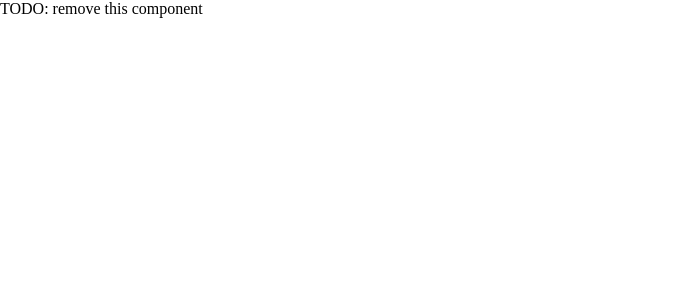
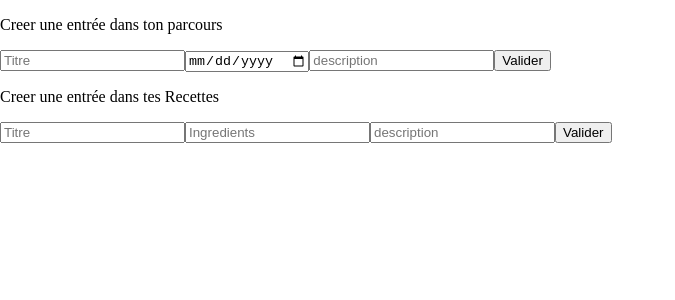
Before and after one commit to SirHarveyBix/checkppoint-front, a React (Create React App) app: page / in a window 1280 px wide. Shown: the top 300 px of the page, without its empty margins (0-675 px from the left). Built offline with nearby package versions, Linux system fonts and the light colour scheme.

Commit message:
first commit

```diff
--- a/package.json
+++ b/package.json
@@ -6,6 +6,7 @@
     "@testing-library/jest-dom": "^5.11.10",
     "@testing-library/react": "^11.2.6",
     "@testing-library/user-event": "^12.8.3",
+    "axios": "^0.21.1",
     "react": "^17.0.2",
     "react-dom": "^17.0.2",
     "react-scripts": "4.0.3",
--- a/src/App.jsx
+++ b/src/App.jsx
@@ -1,9 +1,9 @@
-import RemoveMe from './components/RemoveMe';
+import CreationPage from './components/CreationPage';
 
 function App() {
   return (
     <div className="App">
-      <RemoveMe />
+      <CreationPage />
     </div>
   );
 }
--- /dev/null
+++ b/src/components/CreationPage.jsx
@@ -0,0 +1,117 @@
+import React, { useState } from 'react';
+import axios from 'axios';
+
+export default function CreationPage() {
+  const [parcours, setParcours] = useState({
+    title: '',
+    description: '',
+    date: '',
+  });
+  const [recipe, setRecipe] = useState({
+    title: '',
+    description: '',
+    ingredient: '',
+  });
+  const handleParcours = (event) => {
+    event.preventDefault();
+    axios
+      .post(`${process.env.REACT_APP_BACKEND_URL}/parcours`, { parcours })
+      .then((response) => {
+        console.log(response);
+      });
+  };
+  const handleRecipe = (event) => {
+    event.preventDefault();
+    console.log(recipe);
+    axios
+      .post(`${process.env.REACT_APP_BACKEND_URL}/recipe`, { recipe })
+      .then((response) => {
+        console.log(response);
+      });
+  };
+
+  return (
+    <div>
+      <p>Creer une entrée dans ton parcours</p>
+      <form className="creation" onSubmit={handleParcours}>
+        <input
+          type="text"
+          name="title"
+          htmlFor="title"
+          placeholder="Titre"
+          onChange={(e) => {
+            setParcours({
+              ...parcours,
+              title: e.target.value,
+            });
+          }}
+        />
+        <input
+          type="date"
+          name="date"
+          htmlFor="date"
+          placeholder="date"
+          onChange={(e) => {
+            setParcours({
+              ...parcours,
+              date: e.target.value,
+            });
+          }}
+        />
+        <input
+          type="text"
+          name="description"
+          htmlFor="description"
+          placeholder="description"
+          onChange={(e) => {
+            setParcours({
+              ...parcours,
+              description: e.target.value,
+            });
+          }}
+        />
+        <button type="submit"> Valider</button>
+      </form>
+      <p>Creer une entrée dans tes Recettes</p>
+      <form className="creation" onSubmit={handleRecipe}>
+        <input
+          type="text"
+          name="title"
+          htmlFor="title"
+          placeholder="Titre"
+          onChange={(e) => {
+            setRecipe({
+              ...recipe,
+              title: e.target.value,
+            });
+          }}
+        />
+        <input
+          type="text"
+          name="ingredient"
+          htmlFor="ingredient"
+          placeholder="Ingredients"
+          onChange={(e) => {
+            setRecipe({
+              ...recipe,
+              ingredient: e.target.value,
+            });
+          }}
+        />
+        <input
+          type="text"
+          name="description"
+          htmlFor="description"
+          placeholder="description"
+          onChange={(e) => {
+            setRecipe({
+              ...recipe,
+              description: e.target.value,
+            });
+          }}
+        />
+        <button type="submit"> Valider</button>
+      </form>
+    </div>
+  );
+}
--- a/src/components/RemoveMe.jsx
+++ /dev/null
@@ -1,4 +0,0 @@
-function RemoveMe() {
-  return <>TODO: remove this component</>;
-}
-export default RemoveMe;
```
Also changed, not shown: 1 other file (tests, documents, lock files or other folders).
